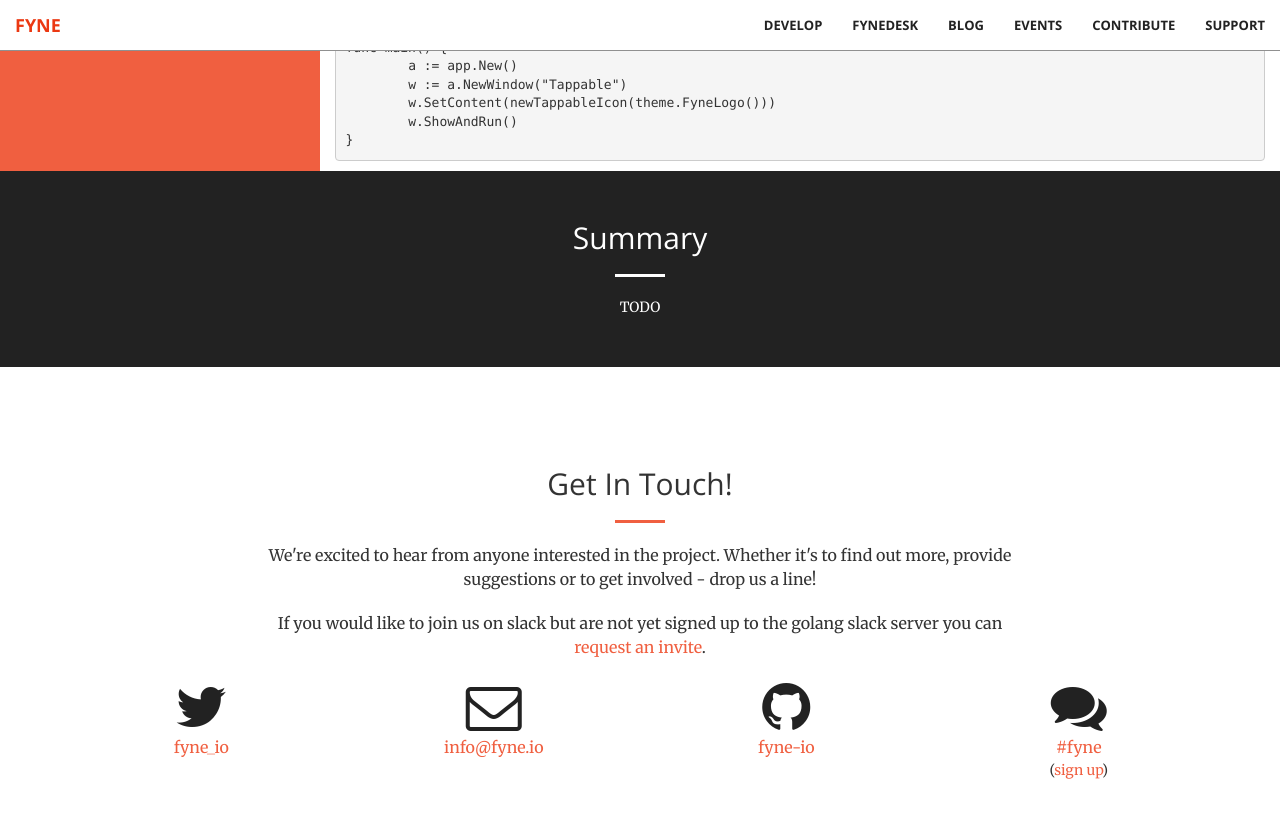
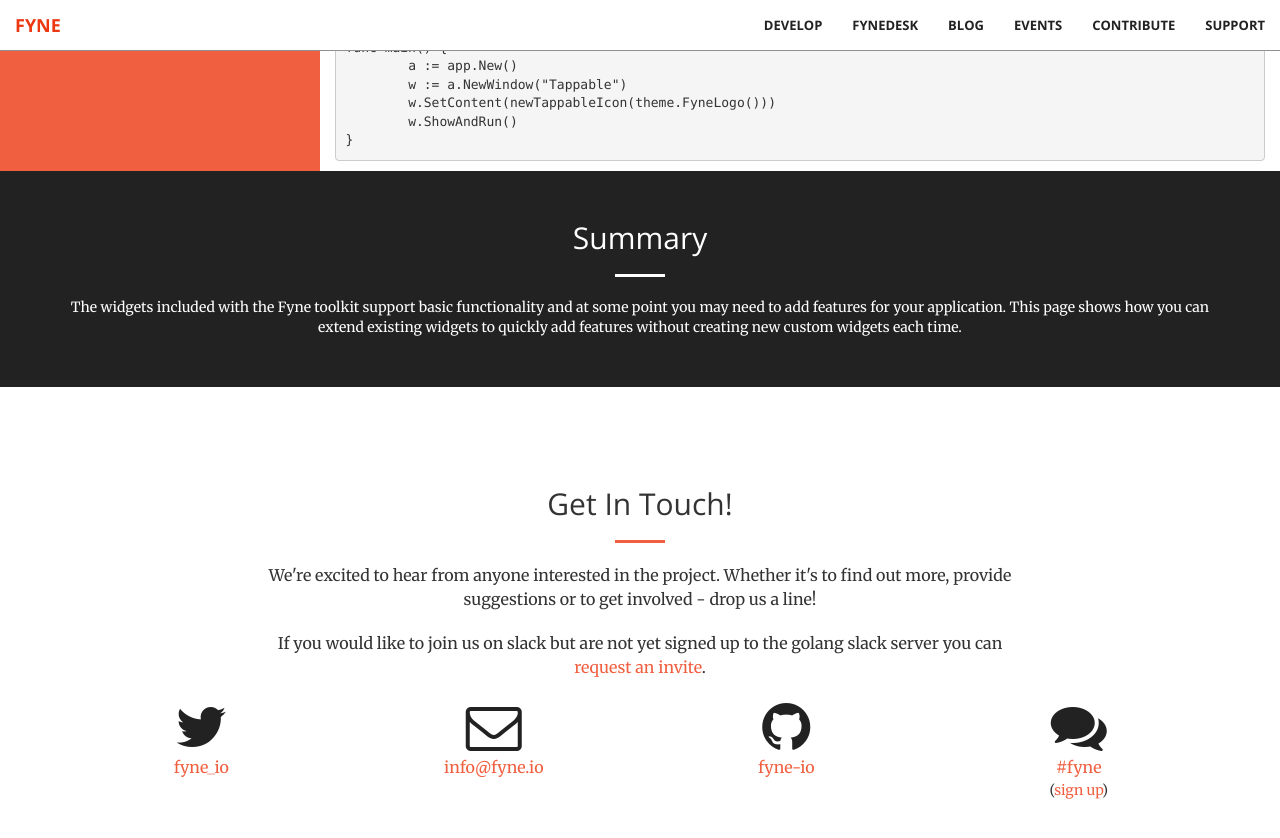
Before and after one commit to fyne-io/fyne-io.github.io, a Jekyll site: the page built from _develop/extending-widgets.md, in a window 1280 px wide and 900 px high, scrolled down 1302 px. Shown: the top 838 px of the window. Built offline with Jekyll 4.4.1, drawn with Linux system fonts in a browser that asks for light colours.

Commit message:
Fix missing summary

```diff
--- a/_develop/extending-widgets.md
+++ b/_develop/extending-widgets.md
@@ -2,7 +2,7 @@
 layout: develop
 title: Extending Widgets
 
-summary: TODO
+summary: The widgets included with the Fyne toolkit support basic functionality and at some point you may need to add features for your application. This page shows how you can extend existing widgets to quickly add features without creating new custom widgets each time.
 
 order: 110
 group: Tutorials
```
